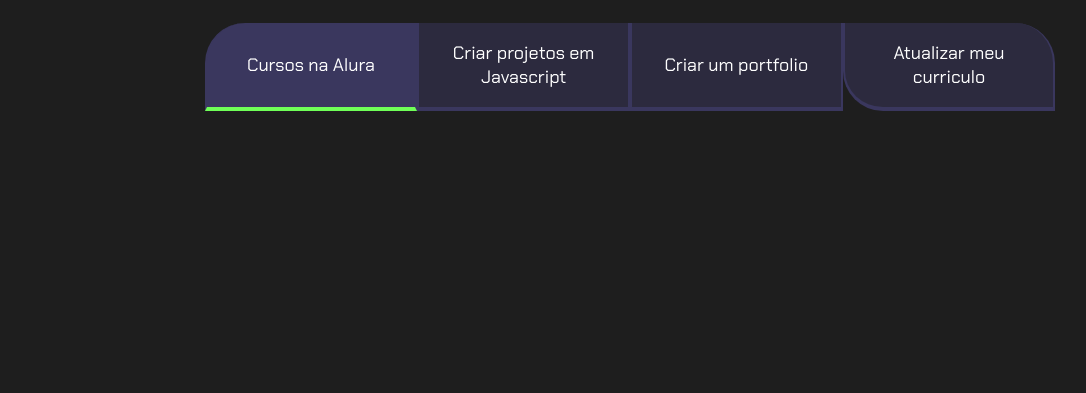
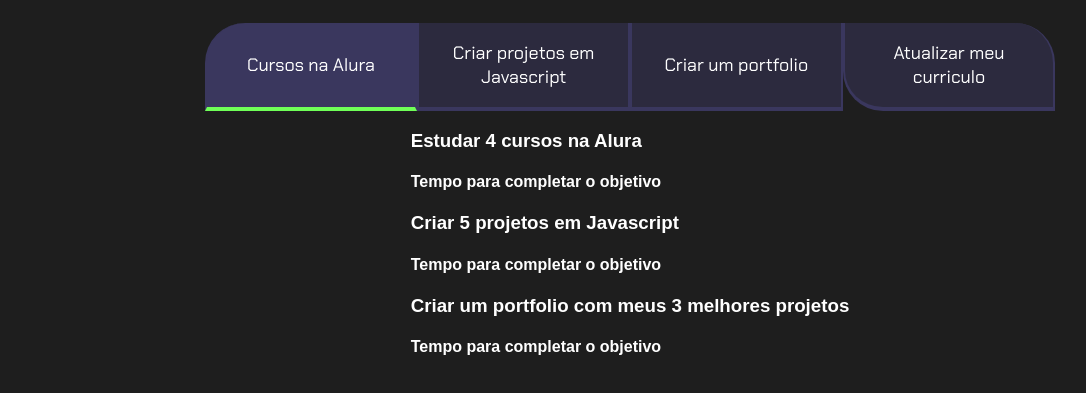
Before and after one commit to Yasmin132426/prog-ana, a plain HTML site: page index.html in a window 1280 px wide. Shown: the part 75-468 px from the top of the page, without its empty margins (10-1096 px from the left). Drawn offline with Linux system fonts and the light colour scheme.

Commit message:
Add files via upload

```diff
--- a/index.html
+++ b/index.html
@@ -10,11 +10,28 @@
 <body>
     <section class="conteudo-principal">
     <h2 class="titulo-principal">Meus objetivos do ano <span>_</span></h2>
-<div class="conteudo">
 <div class="botoes">
     <button class="botao ativo">Cursos na Alura</button>
     <button class="botao">Criar projetos em Javascript</button>
     <button class="botao">Criar um portfolio</button>
     <button class="botao">Atualizar meu curriculo</button>
 </div>
+<div class="abas-textos">
+        <div class="aba-conteudo">
+            <h3 class="aba-conteudo-titulo-principal">Estudar 4 cursos na Alura</h3>
+            <h4 class="aba-conteudo-titulo-secundario">Tempo para completar o objetivo</h4>
+        </div>
+        <div class="aba-conteudo">
+                <h3 class="aba-conteudo-titulo-principal">Criar 5 projetos em Javascript</h3>
+                <h4 class="aba-conteudo-titulo-secundario">Tempo para completar o objetivo</h4>
+        </div>
+        <div class="aba-conteudo">
+            <h3 class="aba-conteudo-titulo-principal">Criar um portfolio com meus 3 melhores projetos</h3>
+            <h4 class="aba-conteudo-titulo-secundario">Tempo para completar o objetivo</h4>
+        </div>
+
+
+        </div>
+        <script src="main.js"></script>
 </body>
+</html>
```
Also changed, not shown: mais.js (added, +21 -0 lines).
